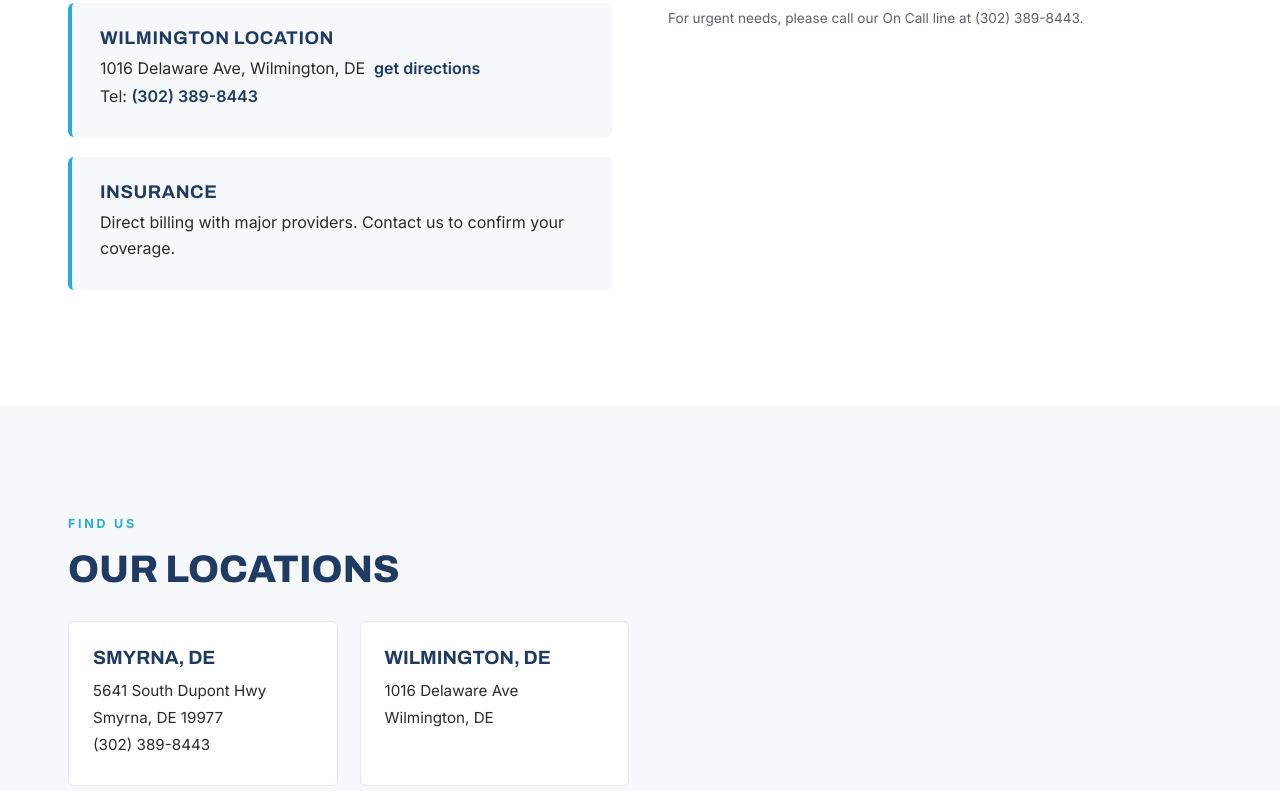
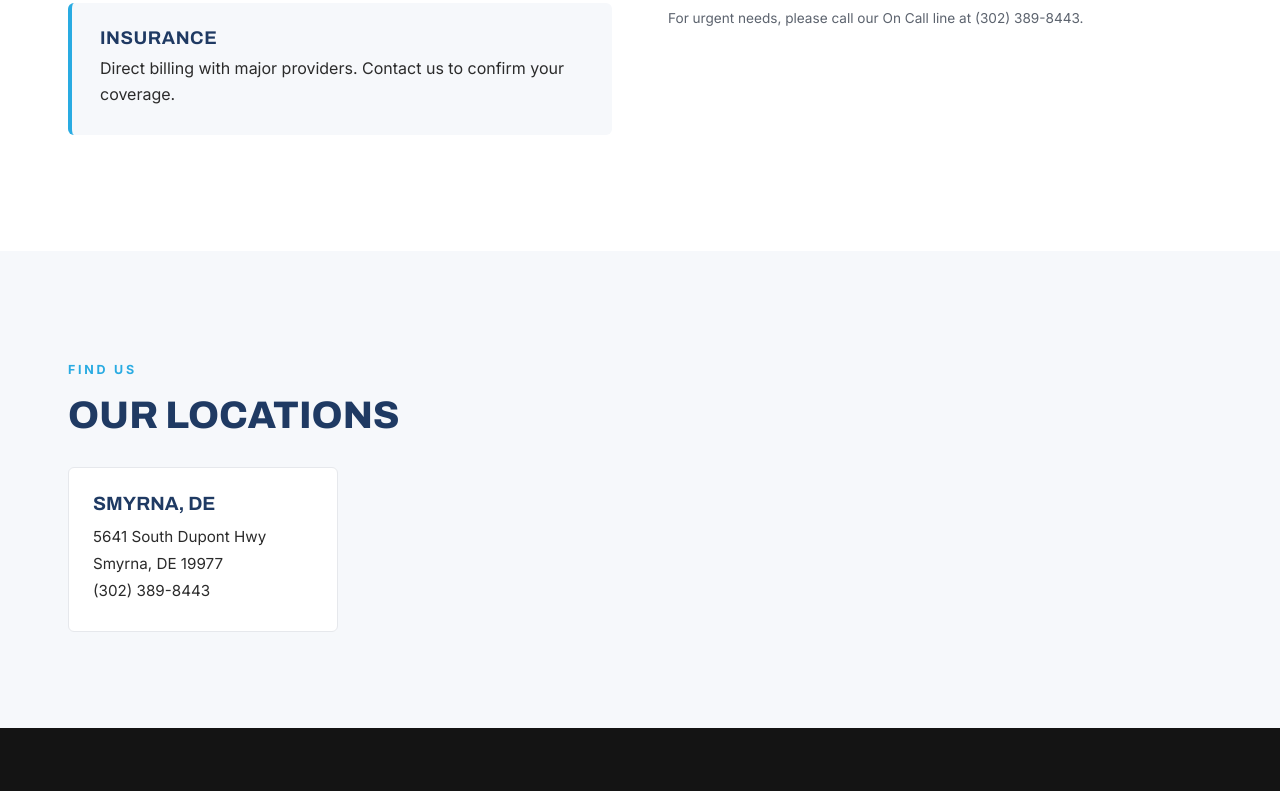
Before and after one commit to bethaniebright/stalbert, a plain HTML site: page contact.html in a window 1280 px wide. Shown: the part 1260-2051 px from the top of the page. Drawn offline with Linux system fonts and the light colour scheme.

Commit message:
Remove Wilmington references from all pages (#6)
Remove the Wilmington location everywhere it appeared: the contact page
location card, the "Our Locations" card, and the preferred-location form
option; the footer "Get in Touch" list on every page; and the Wilmington
mentions in the home and contact meta descriptions. Smyrna remains the
only listed location.


Claude-Session: https://claude.ai/code/session_01SVpr6xe9oBH1uLjWZidg2z

Co-authored-by: Claude <noreply@anthropic.com>

```diff
--- a/contact.html
+++ b/contact.html
@@ -4,7 +4,7 @@
   <meta charset="UTF-8" />
   <meta name="viewport" content="width=device-width, initial-scale=1.0" />
   <title>Contact Us | St. Albert Family Clinic &amp; Services</title>
-  <meta name="description" content="Contact St. Albert Family Clinic & Services. Locations in Smyrna and Wilmington, Delaware. On Call line (302) 389-8443." />
+  <meta name="description" content="Contact St. Albert Family Clinic & Services. Located in Smyrna, Delaware. On Call line (302) 389-8443." />
   <link rel="preconnect" href="https://fonts.googleapis.com" />
   <link rel="preconnect" href="https://fonts.gstatic.com" crossorigin />
   <link href="https://fonts.googleapis.com/css2?family=Archivo:wght@500;600;700;800;900&family=Inter:wght@400;500;600;700&display=swap" rel="stylesheet" />
@@ -64,12 +64,6 @@
           </div>
 
           <div class="info-card">
-            <h3>Wilmington Location</h3>
-            <p>1016 Delaware Ave, Wilmington, DE &nbsp;<a href="https://www.google.com/maps/search/?api=1&amp;query=1016+Delaware+Ave+Wilmington+DE" target="_blank" rel="noopener">get directions</a></p>
-            <p>Tel: <a href="tel:+13023898443">(302) 389-8443</a></p>
-          </div>
-
-          <div class="info-card">
             <h3>Insurance</h3>
             <p>Direct billing with major providers. Contact us to confirm your coverage.</p>
           </div>
@@ -95,7 +89,6 @@
               <label for="location">Preferred Location</label>
               <select id="location" name="location">
                 <option>Smyrna, DE</option>
-                <option>Wilmington, DE</option>
               </select>
             </div>
             <div class="form-field">
@@ -124,11 +117,6 @@
           <p>5641 South Dupont Hwy</p>
           <p>Smyrna, DE 19977</p>
           <p><a href="tel:+13023898443">(302) 389-8443</a></p>
-        </div>
-        <div class="loc-card">
-          <h3>Wilmington, DE</h3>
-          <p>1016 Delaware Ave</p>
-          <p>Wilmington, DE</p>
         </div>
       </div>
     </div>
@@ -165,7 +153,6 @@
           <ul class="footer-links">
             <li>Office: <a href="tel:+13023898443">(302) 389-8443</a></li>
             <li>Smyrna, DE</li>
-            <li>Wilmington, DE</li>
           </ul>
         </div>
       </div>
```
Also changed, not shown: index.html (+1 -2 lines), providers.html (+0 -1 lines), services.html (+0 -1 lines).
